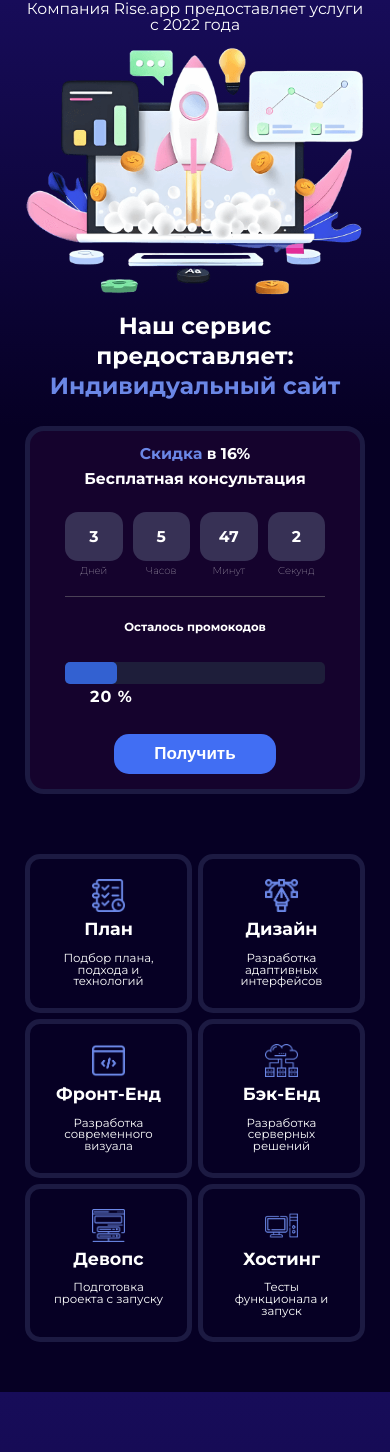
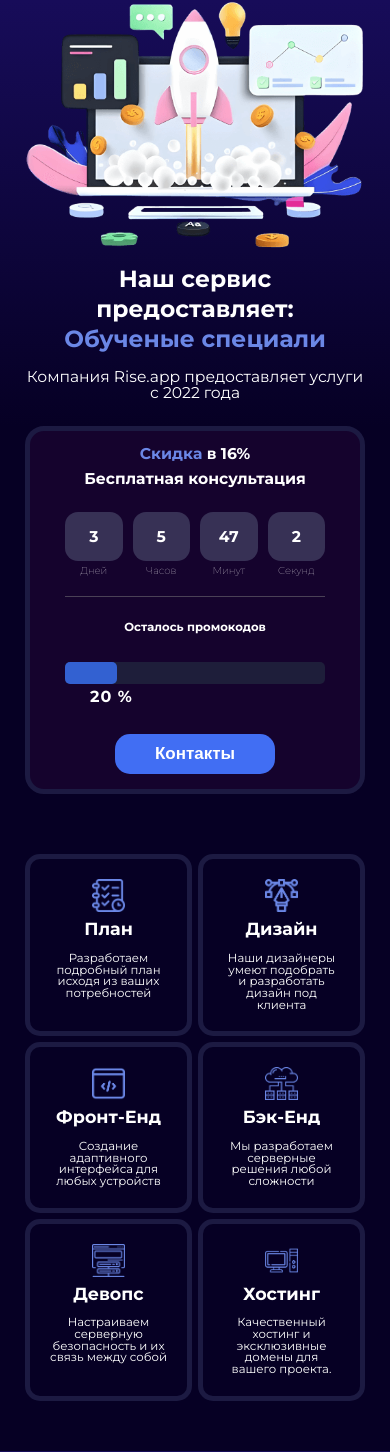
Before and after one commit to Evggeennniy/RiseApp, a Flask app: page / in a window 390 px wide. Shown: the part 89-1541 px from the top of the page. Run offline with Flask 3, Linux system fonts and the light colour scheme.

Commit message:
fixes, code refactoring

```diff
--- a/static/css/styles.css
+++ b/static/css/styles.css
@@ -316,6 +316,9 @@ a {
   .intro .intro__title {
     order: 2;
     line-height: 30px;
+  }
+  .intro .intro__subtitle {
+    order: 3;
   }
   .intro .intro__title,
   .intro .intro__subtitle {
--- a/static/css/styles.scss
+++ b/static/css/styles.scss
@@ -377,6 +377,10 @@ a {
     .intro__title {
       order: 2;
       line-height: 30px;
+    }
+
+    .intro__subtitle {
+      order: 3;
     }
 
     .intro__title,
--- a/static/js/scripts.js
+++ b/static/js/scripts.js
@@ -25,20 +25,39 @@ const introDynamicTitle = document.querySelector(".intro__dynamic-title");
 let introTitleChoices = document.querySelector(
   ".intro__title-choices"
 ).textContent;
-introTitleChoices = new Object(introTitleChoices.split(","));
-function loopTitleChanger(titleObj, textChoices, delay) {
-  titleObj.textContent = textChoices[0];
-  let nextIndex = 1;
-  const lastIndex = textChoices.length - 1;
+introTitleChoices = introTitleChoices.split(","); // Исправлено создание массива
 
-  setInterval(() => {
-    nextIndex > lastIndex ? (nextIndex = 0) : "";
-    let nextTextContent = textChoices[nextIndex];
-    titleObj.textContent = nextTextContent;
-    nextIndex++;
-  }, delay);
+const delayBetweenTitles = 2000;
+const letterChangeDelay = 50;
+
+function changeTitle(index = 0) {
+  const currentTitle = introTitleChoices[index];
+  animateTitleChange(currentTitle, () => {
+    setTimeout(() => {
+      // Циклически переходит к следующему индексу
+      changeTitle((index + 1) % introTitleChoices.length);
+    }, delayBetweenTitles);
+  });
 }
-loopTitleChanger(introDynamicTitle, introTitleChoices, 2000);
+
+function animateTitleChange(title, callback) {
+  introDynamicTitle.textContent = "";
+  let charIndex = 0;
+
+  function addNextChar() {
+    if (charIndex < title.length) {
+      introDynamicTitle.textContent += title[charIndex];
+      charIndex++;
+      setTimeout(addNextChar, letterChangeDelay);
+    } else {
+      callback();
+    }
+  }
+
+  addNextChar();
+}
+
+changeTitle();
 
 // INTRODUCTION RIGHTSIDE
 const discountBlock = document.querySelector(".discounts__content");
--- a/templates/index.html
+++ b/templates/index.html
@@ -102,7 +102,7 @@
                     </span>
                   </div>
                 </div>
-                <button class="discounts__offer-button">Получить</button>
+                <button class="discounts__offer-button">Контакты</button>
               </div>
             </div>
           </div>
@@ -120,7 +120,7 @@
                     />
                     <h3 class="services__title font--bold">План</h3>
                     <p class="services__desc">
-                      Подбор плана, подхода и технологий
+                      Разработаем подробный план исходя из ваших потребностей
                     </p>
                   </div>
                 </li>
@@ -133,7 +133,8 @@
                     />
                     <h3 class="services__title font--bold">Дизайн</h3>
                     <p class="services__desc">
-                      Разработка адаптивных интерфейсов
+                      Наши дизайнеры умеют подобрать и разработать дизайн под
+                      клиента
                     </p>
                   </div>
                 </li>
@@ -146,7 +147,7 @@
                     />
                     <h3 class="services__title font--bold">Фронт-Енд</h3>
                     <p class="services__desc">
-                      Разработка современного визуала
+                      Создание адаптивного интерфейса для любых устройств
                     </p>
                   </div>
                 </li>
@@ -158,7 +159,9 @@
                       class="services__img"
                     />
                     <h3 class="services__title font--bold">Бэк-Енд</h3>
-                    <p class="services__desc">Разработка серверных решений</p>
+                    <p class="services__desc">
+                      Мы разработаем серверные решения любой сложности
+                    </p>
                   </div>
                 </li>
                 <li class="services__item">
@@ -169,7 +172,9 @@
                       class="services__img"
                     />
                     <h3 class="services__title font--bold">Девопс</h3>
-                    <p class="services__desc">Подготовка проекта с запуску</p>
+                    <p class="services__desc">
+                      Настраиваем серверную безопасность и их связь между собой
+                    </p>
                   </div>
                 </li>
                 <li class="services__item">
@@ -180,7 +185,10 @@
                       class="services__img"
                     />
                     <h3 class="services__title font--bold">Хостинг</h3>
-                    <p class="services__desc">Тесты функционала и запуск</p>
+                    <p class="services__desc">
+                      Качественный хостинг и эксклюзивные домены для вашего
+                      проекта.
+                    </p>
                   </div>
                 </li>
               </ul>
```
Also changed, not shown: 1 other file.
